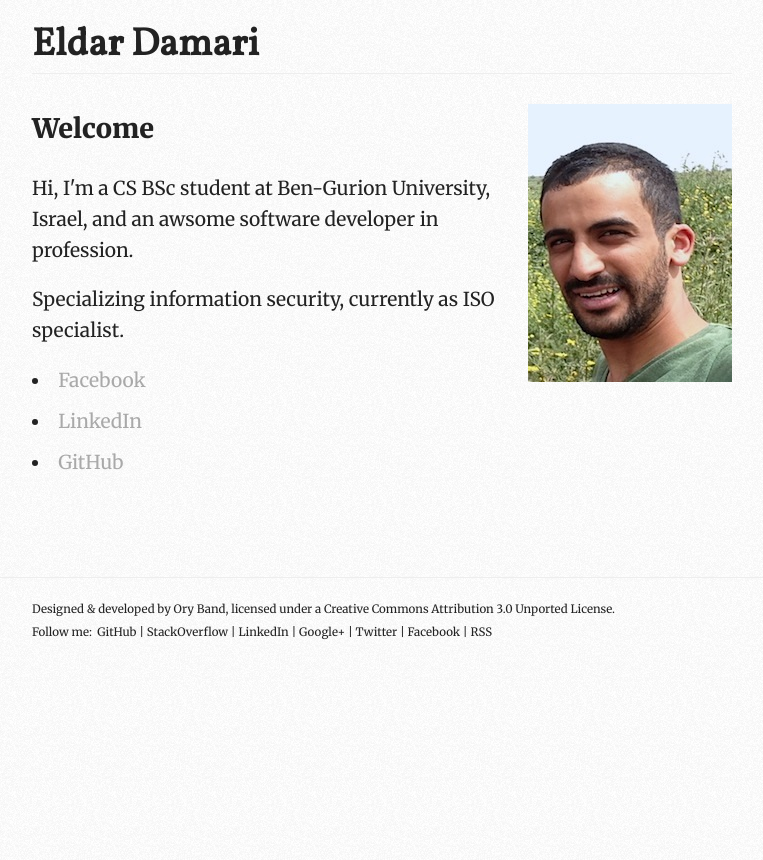
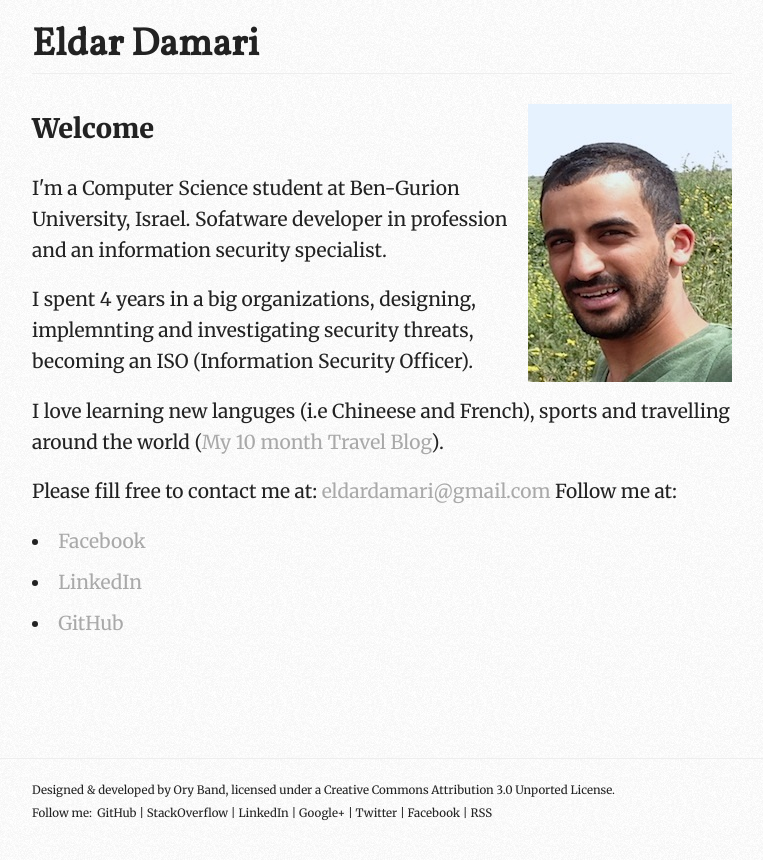
Before and after one commit to eldardamari/eldardamari.github.io, a Jekyll site: the page built from index.html, in a window 1280 px wide. Shown: the top 860 px of the page, without its empty margins (258-1021 px from the left). Built offline with Jekyll 4.4.1, drawn with Linux system fonts in a browser that asks for light colours; Markdown is read by kramdown in place of the engine named in the settings.

Commit message:
new text in main page

```diff
--- a/index.html
+++ b/index.html
@@ -6,11 +6,15 @@ layout: base
   <img src="/img/avatar.jpg" alt="Photo of Eldar Damari" width="204" height="278" id="avatar">
   <header><h1>Welcome</h1></header>
 
-  <p>Hi, I'm a CS BSc student at Ben-Gurion University, Israel, and an awsome software developer in profession.</p>
-  <p>Specializing information security, currently as ISO specialist.</p>
+  <p> I'm a Computer Science student at Ben-Gurion University, Israel. Sofatware developer in profession and an information security specialist.</p>
+  <p> I spent 4 years in a big organizations, designing, implemnting and investigating security threats, becoming an ISO (Information Security Officer).</p>
 
+  <p> I love learning new languges (i.e Chineese and French), sports and travelling around the world (<a href="eldardamari.blogspot.com">My 10 month Travel Blog</a>).
+
+  <p> Please fill free to contact me at: <a href="eldardamari@gmail.com"> eldardamari@gmail.com</a>
+      Follow me at:
       <li><a href="http://www.facebook.com/eldardamari">Facebook</a></li>
       <li><a href="http://lnkd.in/Qttjwy">LinkedIn</a></li>
       <li><a href="http://github.com/eldardamari">GitHub</a></li>
-
+      </p>
 </section>
```
